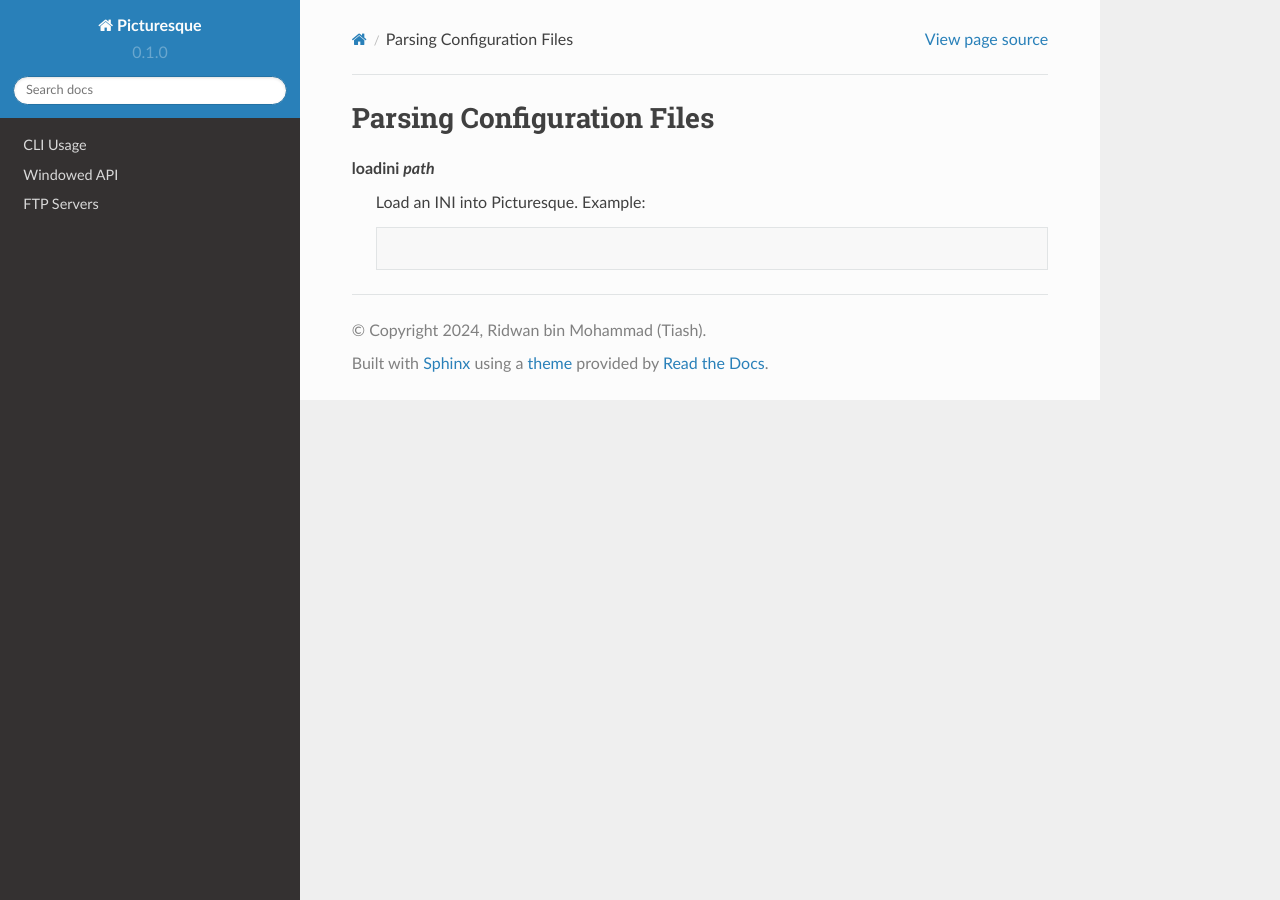
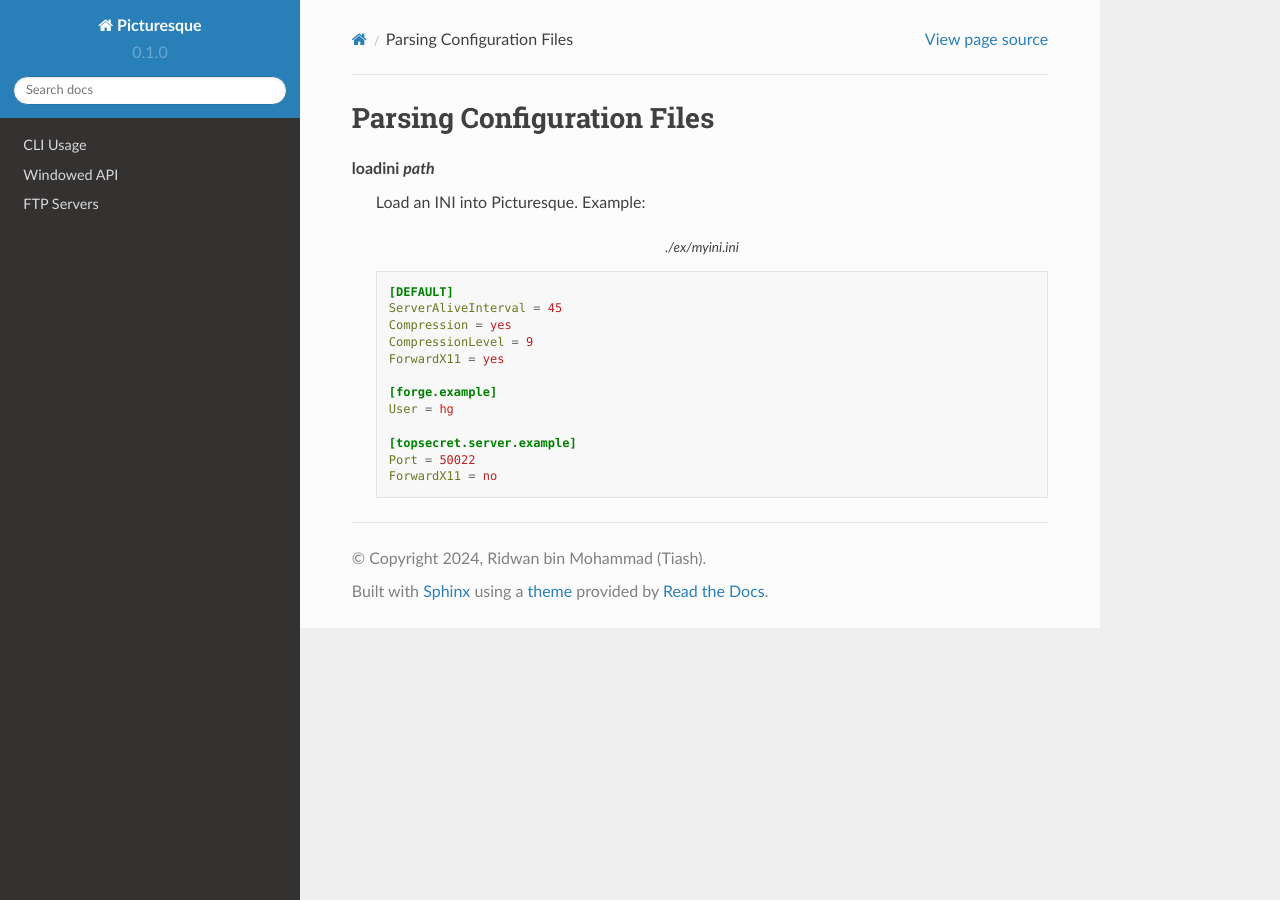
Before and after one commit to tiashDev/pic-docs, a Sphinx documentation site: the page built from docs/source/config_parse.rst, in a window 1280 px wide. Built offline with Sphinx 7.4.7 and the Read the Docs theme 2.0.0, drawn with Linux system fonts in a browser that asks for light colours.

Commit message:
Update config_parse.rst

```diff
--- a/docs/source/config_parse.rst
+++ b/docs/source/config_parse.rst
@@ -4,4 +4,18 @@ Parsing Configuration Files
 loadini *path*
    Load an INI into Picturesque. Example:
 
-   .. code-block::
+   .. code-block:: ini
+      :caption: ./ex/myini.ini
+
+      [DEFAULT]
+      ServerAliveInterval = 45
+      Compression = yes
+      CompressionLevel = 9
+      ForwardX11 = yes
+
+      [forge.example]
+      User = hg
+
+      [topsecret.server.example]
+      Port = 50022
+      ForwardX11 = no
```
